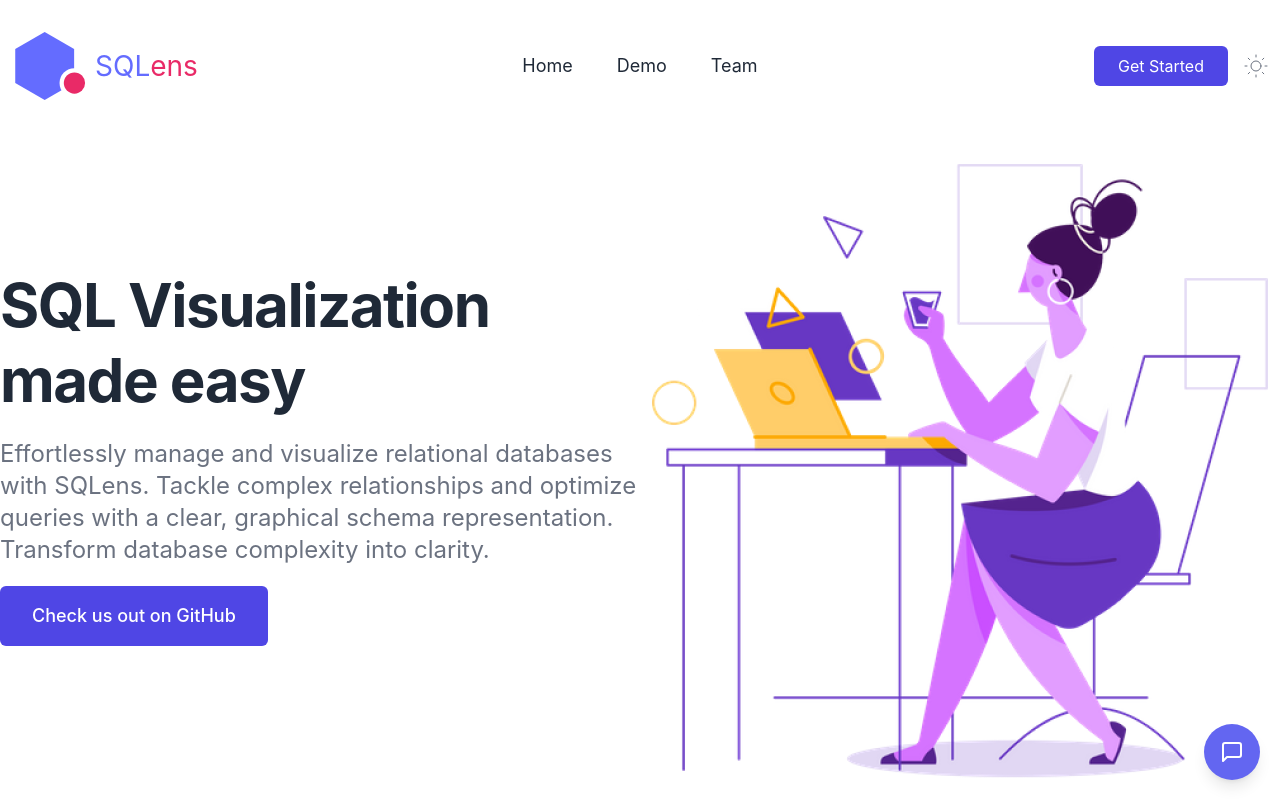
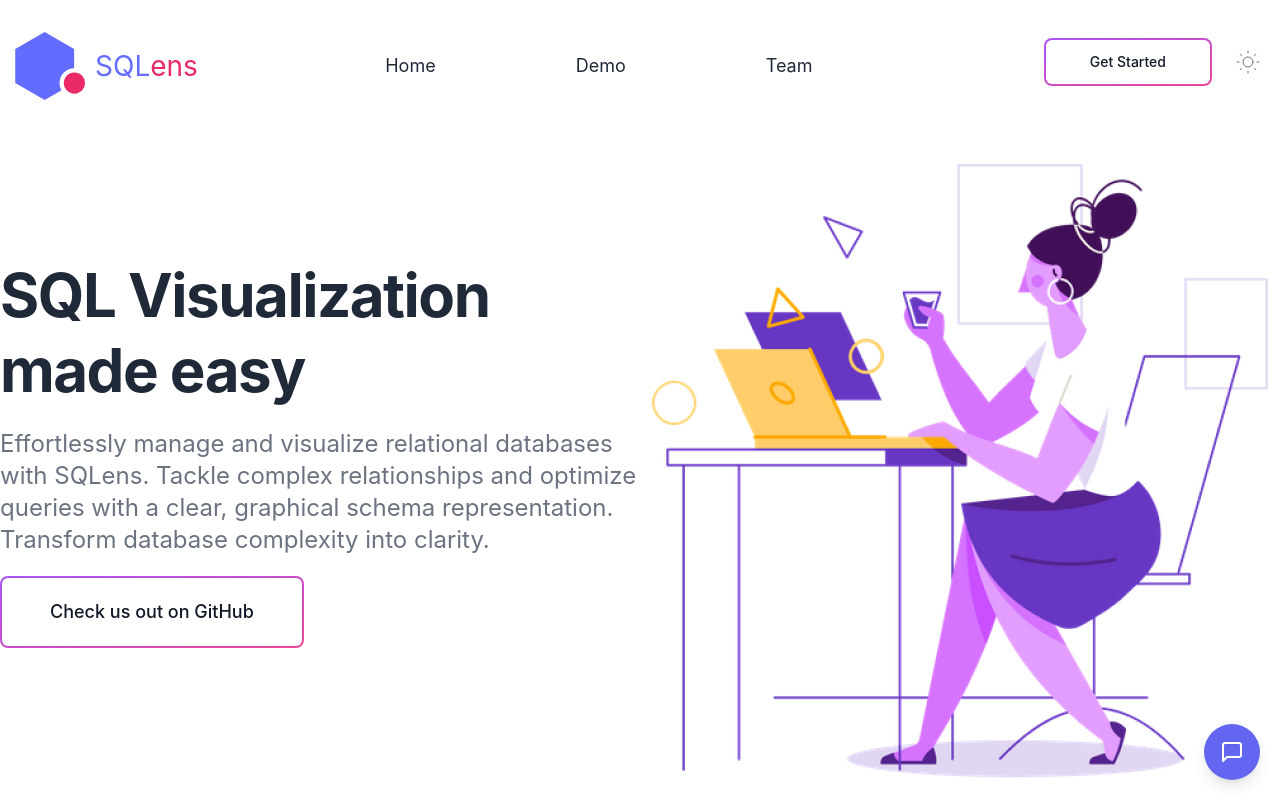
Before and after one commit to SQLens/Launch, a Next.js app: page / in a window 1280 px wide. Shown: the top 800 px of the page. Built offline with nearby package versions, Linux system fonts and the light colour scheme.

Commit message:
changes main buttons, fixes spacing with navbar links, changes centering with dark mode switch

```diff
--- a/components/DarkSwitch.js
+++ b/components/DarkSwitch.js
@@ -15,12 +15,12 @@ const ThemeChanger = () => {
       {theme === "dark" ? (
         <button
           onClick={() => setTheme("light")}
-          className="text-gray-300 rounded-full outline-none focus:outline-none">
+          className="p-2 text-gray-300 rounded-full outline-none focus:outline-none focus-visible:ring focus-visible:ring-gray-100 focus:ring-opacity-20 -translate-y-1 transform">
           <span className="sr-only">Light Mode</span>
 
           <svg
             xmlns="http://www.w3.org/2000/svg"
-            className="w-5 h-5"
+            className="w-7 h-7"
             viewBox="0 0 20 20"
             fill="currentColor">
             <path d="M17.293 13.293A8 8 0 016.707 2.707a8.001 8.001 0 1010.586 10.586z" />
@@ -29,7 +29,7 @@ const ThemeChanger = () => {
       ) : (
         <button
           onClick={() => setTheme("dark")}
-          className="text-gray-500 rounded-full outline-none focus:outline-none focus-visible:ring focus-visible:ring-gray-100 focus:ring-opacity-20">
+          className="p-2 text-gray-500 rounded-full outline-none focus:outline-none focus-visible:ring focus-visible:ring-gray-100 focus:ring-opacity-20 -translate-y-1 transform">
           <span className="sr-only">Dark Mode</span>
           <svg
             xmlns="http://www.w3.org/2000/svg"
--- a/components/hero.js
+++ b/components/hero.js
@@ -1,18 +1,21 @@
-import Image from "next/image";
-import Container from "./container";
-import heroImg from "../public/img/hero.png";
+import Image from 'next/image';
+import Container from './container';
+import heroImg from '../public/img/hero.png';
 
 const Hero = () => {
   return (
     <>
-      <Container className="flex flex-wrap ">
+      <Container className="flex flex-wrap custom-margin">
         <div className="flex items-center w-full lg:w-1/2">
           <div className="max-w-2xl mb-8">
             <h1 className="text-4xl font-bold leading-snug tracking-tight text-gray-800 lg:text-4xl lg:leading-tight xl:text-6xl xl:leading-tight dark:text-white">
               SQL Visualization <br></br>made easy
             </h1>
             <p className="py-5 text-xl leading-normal text-gray-500 lg:text-xl xl:text-2xl dark:text-gray-300">
-            Effortlessly manage and visualize relational databases with SQLens. Tackle complex relationships and optimize queries with a clear, graphical schema representation. <br></br>Transform database complexity into clarity.
+              Effortlessly manage and visualize relational databases with
+              SQLens. Tackle complex relationships and optimize queries with a
+              clear, graphical schema representation. <br></br>Transform
+              database complexity into clarity.
             </p>
 
             <div className="flex flex-col items-start space-y-3 sm:space-x-4 sm:space-y-0 sm:items-center sm:flex-row">
@@ -20,10 +23,12 @@ const Hero = () => {
                 href="https://github.com/oslabs-beta/SQLens"
                 target="_blank"
                 rel="noopener"
-                className="px-8 py-4 text-lg font-medium text-center text-white bg-indigo-600 rounded-md ">
-                Check us out on GitHub
+                className="relative inline-flex items-center justify-center p-0.5 mb-2 overflow-hidden text-sm font-medium text-gray-900 rounded-lg group bg-gradient-to-br from-purple-500 to-pink-500 group-hover:from-purple-500 group-hover:to-pink-500 hover:text-white dark:text-white focus:ring-4 focus:outline-none focus:ring-purple-200 dark:focus:ring-purple-800"
+              >
+                <span className="relative px-12 py-5 transition-all ease-in duration-75 bg-white dark:bg-gray-900 rounded-md group-hover:bg-opacity-0 text-lg" >
+                  Check us out on GitHub
+                </span>
               </a>
-
             </div>
           </div>
         </div>
@@ -33,7 +38,7 @@ const Hero = () => {
               src={heroImg}
               width="616"
               height="617"
-              className={"object-cover"}
+              className={'object-cover'}
               alt="Hero Illustration"
               loading="eager"
               placeholder="blur"
@@ -69,7 +74,7 @@ const Hero = () => {
       </Container> */}
     </>
   );
-}
+};
 
 // function AmazonLogo() {
 //   return (
--- a/components/navbar.js
+++ b/components/navbar.js
@@ -15,10 +15,11 @@ const Navbar = () => {
   return (
     <div className="w-full">
       <nav className="container relative flex flex-wrap items-center justify-between p-8 mx-auto lg:justify-between xl:px-0">
+
         <Disclosure>
           {({ open }) => (
             <>
-              <div className="flex flex-wrap items-center justify-between w-full lg:w-auto">
+              <div className="flex flex-wrap items-center justify-between w-full lg:w-auto custom-margin">
                 <Link href="/" passHref>
                   {/* <<Image
                     src="/img/SQLens-logo.png"
@@ -72,9 +73,10 @@ const Navbar = () => {
         {/* menu  */}
         <div className="hidden text-center lg:flex lg:items-center">
           <ul className="items-center justify-end flex-1 pt-6 list-none lg:pt-0 lg:flex">
+
             {navigation.map((menu, index) => (
-              <li className="mr-3 nav__item" key={index}>
-                <Link href={menu.path} className="inline-block px-4 py-2 text-lg font-normal text-gray-800 no-underline rounded-md dark:text-gray-200 hover:text-indigo-500 focus:text-indigo-500 focus:bg-indigo-100 focus:outline-none dark:focus:bg-gray-800">
+              <li className="mr-11 nav__item" key={index}>
+                <Link href={menu.path} className="inline-block px-12 py-3 text-lg font-normal text-gray-800 no-underline rounded-md dark:text-gray-200 hover:text-indigo-500 focus:text-indigo-500 focus:bg-indigo-100 focus:outline-none dark:focus:bg-gray-800">
                   {menu.name}
                 </Link>
               </li>
@@ -83,11 +85,15 @@ const Navbar = () => {
         </div>
 
         <div className="hidden mr-3 space-x-4 lg:flex nav__item">
-          <Link href="/get-started" className="px-6 py-2 text-white bg-indigo-600 rounded-md">
-            Get Started
-          </Link>
-          <ThemeChanger />
-        </div>
+  <Link href="/get-started" passHref>
+    <span className="relative inline-flex items-center justify-center p-0.5 mb-2 overflow-hidden text-sm font-medium text-gray-900 rounded-lg group bg-gradient-to-br from-purple-500 to-pink-500 group-hover:from-purple-500 group-hover:to-pink-500 hover:text-white dark:text-white focus:ring-4 focus:outline-none focus:ring-purple-200 dark:focus:ring-purple-800">
+      <span className="relative px-11 py-3 transition-all ease-in duration-75 bg-white dark:bg-gray-900 rounded-md group-hover:bg-opacity-0">
+        Get Started
+      </span>
+    </span>
+  </Link>
+  <ThemeChanger />
+</div>
       </nav>
     </div>
   );
--- a/tailwind.config.js
+++ b/tailwind.config.js
@@ -10,6 +10,9 @@ module.exports = {
       colors: {
         trueGray: colors.neutral,
       },
+      screens: {
+        'xxl': '1500px',
+      }
     },
     fontFamily: {
       sans: ["Inter", ...defaultTheme.fontFamily.sans],
```
Also changed, not shown: css/tailwind.css.
